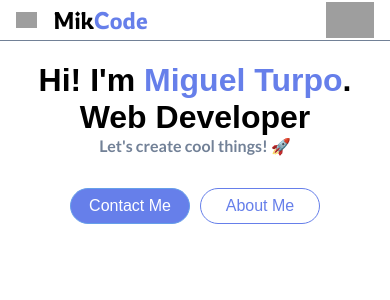
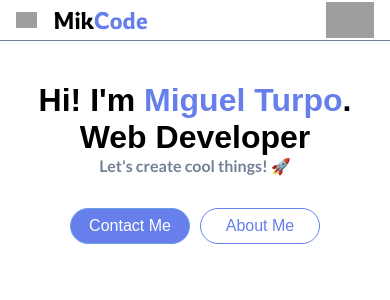
Before and after one commit to skailand7/mikportfolio, a React (Create React App) app: page / in a window 390 px wide. Shown: the top 300 px of the page. Built offline with nearby package versions, Linux system fonts and the light colour scheme; grey boxes are pictures that could not be loaded.

Commit message:
[ADD] some changes 🚀

```diff
--- a/src/Cover/Cover.css
+++ b/src/Cover/Cover.css
@@ -88,7 +88,7 @@
     grid-template-columns: 1fr;
   }
   .cover-contain {
-    margin: 30px auto;
+    margin: 50px auto auto auto;
     display: block;
     width: 90%;
     height: 200px;
```
